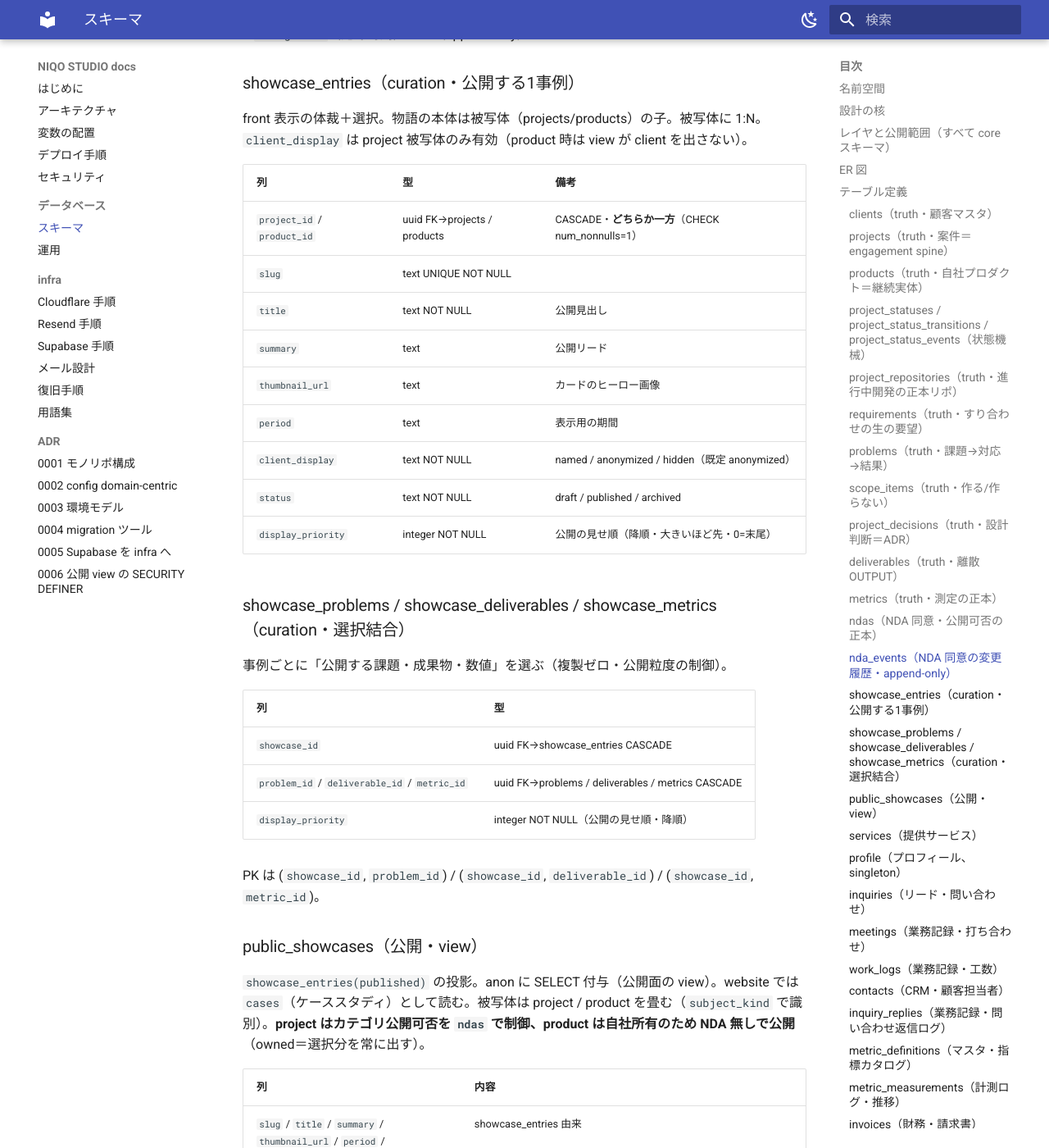
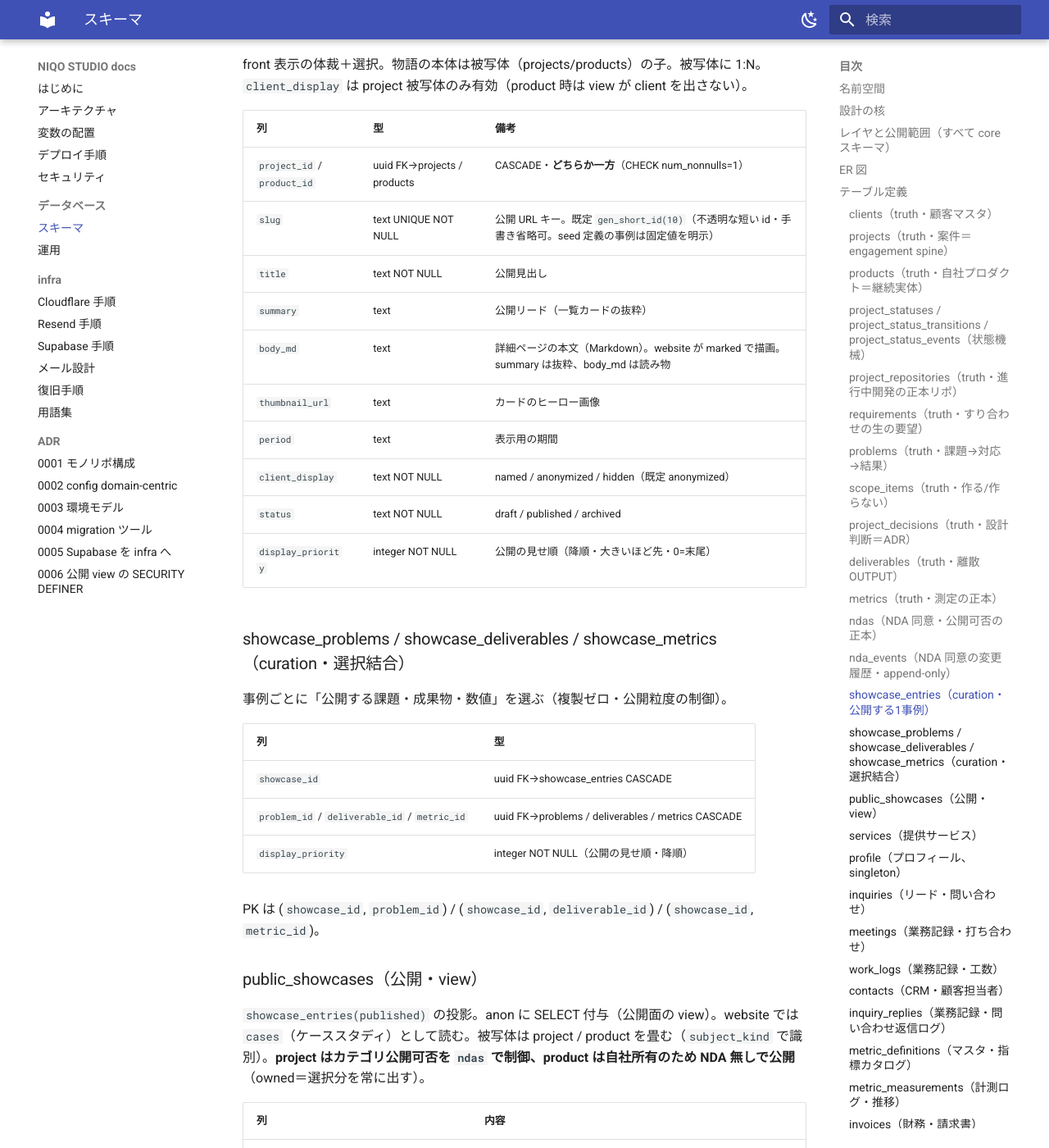
Before and after one commit to niqostudio/niqostudio, an MkDocs documentation site: the page built from docs/core/schema.md, in a window 1280 px wide and 1400 px high, scrolled down 10143 px. Shown: the whole window at 82% size. Built offline with MkDocs 1.6.1 and Material for MkDocs 9.7.7, drawn with Linux system fonts in a browser that asks for light colours; some of the changed text lies outside the part shown.

Commit message:
docs(core): schema.md を slug 自動化・clients.slug 削除・body_md に同期
今回のスキーマ変更を正本ドキュメントに反映：clients から未使用の slug を削除、showcase_entries.slug を gen_short_id 既定（不透明 URL キー）に更新、body_md（Markdown 本文）を showcase_entries と public_showcases に追記。

```diff
--- a/docs/core/schema.md
+++ b/docs/core/schema.md
@@ -266,9 +265,10 @@
 | 列 | 型 | 備考 |
 |---|---|---|
 | `project_id` / `product_id` | uuid FK→projects / products | CASCADE・**どちらか一方**（CHECK num_nonnulls=1） |
-| `slug` | text UNIQUE NOT NULL | |
+| `slug` | text UNIQUE NOT NULL | 公開 URL キー。既定 `gen_short_id(10)`（不透明な短い id・手書き省略可。seed 定義の事例は固定値を明示） |
 | `title` | text NOT NULL | 公開見出し |
-| `summary` | text | 公開リード |
+| `summary` | text | 公開リード（一覧カードの抜粋） |
+| `body_md` | text | 詳細ページの本文（Markdown）。website が marked で描画。summary は抜粋、body_md は読み物 |
 | `thumbnail_url` | text | カードのヒーロー画像 |
 | `period` | text | 表示用の期間 |
 | `client_display` | text NOT NULL | named / anonymized / hidden（既定 anonymized） |
@@ -291,7 +291,7 @@
 
 | 列 | 内容 |
 |---|---|
-| `slug` / `title` / `summary` / `thumbnail_url` / `period` / `display_priority` / `project_id` / `product_id` | showcase_entries 由来 |
+| `slug` / `title` / `summary` / `body_md` / `thumbnail_url` / `period` / `display_priority` / `project_id` / `product_id` | showcase_entries 由来 |
 | `subject_kind` | `product_id` 有り＝`product` / それ以外＝`project` |
 | `tech_stack` | 被写体（project または product）由来 |
 | `testimonial` | project かつ `ndas.publish_testimonial` のときだけ testimonial、他は null（product は常に null） |
```
Also changed, not shown: other parts of docs/core/schema.md (+0 -1 lines).
